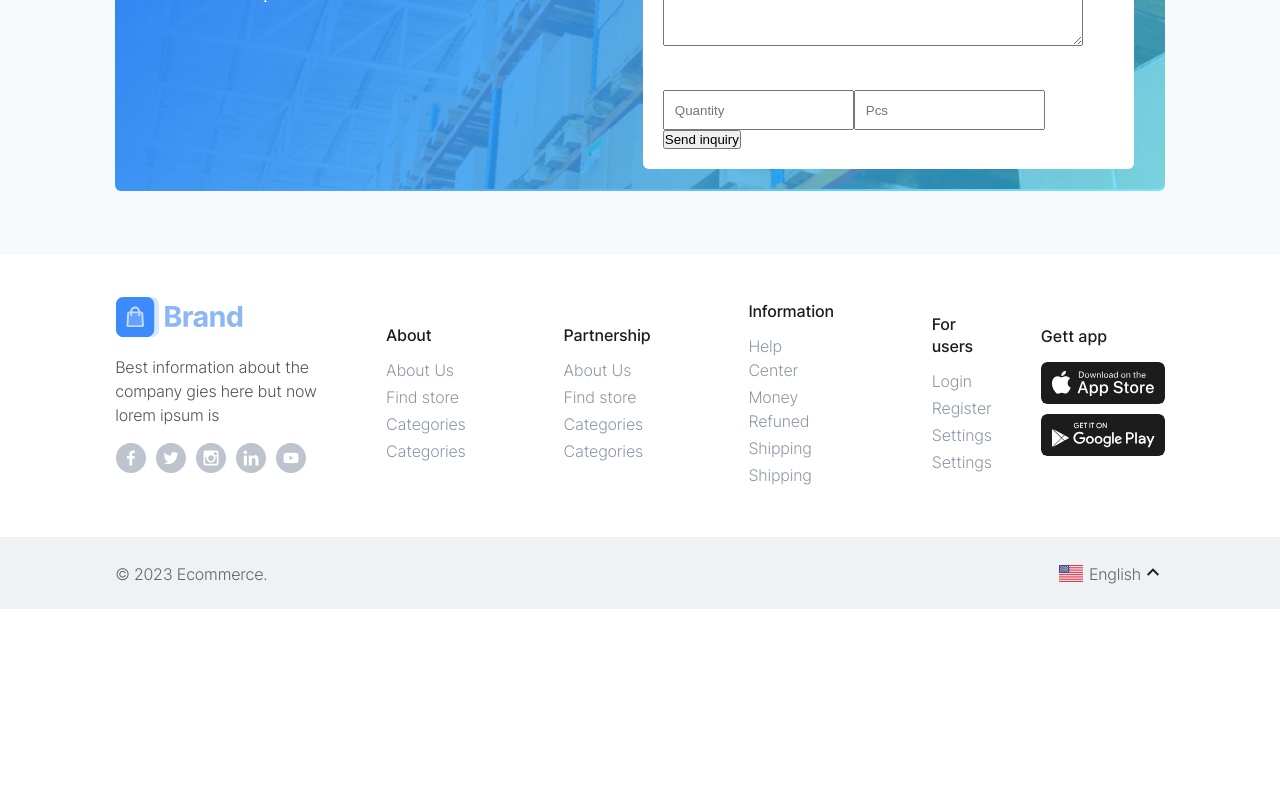
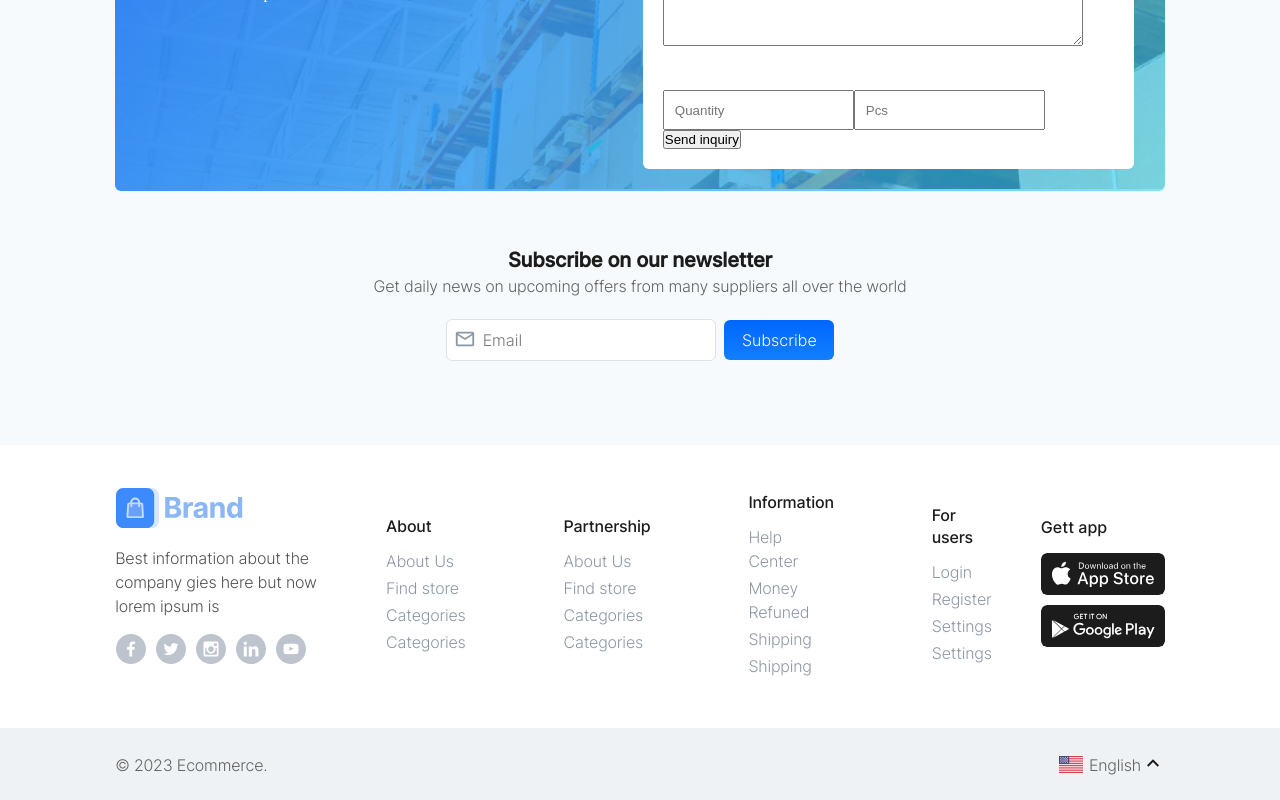
Before and after one commit to TeaChareqishvili/smart-web-project, a React (Create React App) app: page / in a window 1280 px wide. Shown: the part 1594-2394 px from the top of the page. Before the commit the page ends 2203 px from the top, so only its background shows below. Built offline with nearby package versions, Linux system fonts and the light colour scheme.

Commit message:
subscribe

```diff
--- a/src/components/firstPage/FirstPage.jsx
+++ b/src/components/firstPage/FirstPage.jsx
@@ -2,6 +2,7 @@ import { DealAndOffers } from "../dealAndOffers/DealAndOffers";
 import { Banner } from "../firstPageBanner/Banner"
  import { ElectorinicsSource } from "../sourceNow/ElectronicsSource";
  import { HomeAndOutdoor } from "../sourceNow/HomeAndOutdoor";
+import { Subscribe } from "../subscribe/Subscribe";
  import { Suppliers } from "../suppliers/Suppliers";
 import "./Style.scss";
 
@@ -13,6 +14,7 @@ const FirstPage = ()=>{
              <HomeAndOutdoor/>
             <ElectorinicsSource/>
             <Suppliers/>
+            <Subscribe/>
         </div>
     )
 }
--- /dev/null
+++ b/src/components/subscribe/Subscribe.jsx
@@ -0,0 +1,23 @@
+import "./SubscribeStyle.scss";
+import emailicon from "../../assets/email.svg";
+
+
+const Subscribe = ()=>{
+    return (
+        <div className='subscribe-wrapper'>
+            <div className="subscribe">
+                <h4>Subscribe on our newsletter</h4>
+                <p>Get daily news on upcoming offers from many suppliers all over the world</p>
+                <div className="email-input">
+                    <form>
+                    <input type="email" placeholder="Email"/>
+                    <button>Subscribe</button>
+                    <img src={emailicon} alt="icon"/>
+                    </form>
+                </div>
+            </div>
+        </div>
+    )
+}
+
+export {Subscribe}
--- /dev/null
+++ b/src/components/subscribe/SubscribeStyle.scss
@@ -0,0 +1,89 @@
+.subscribe-wrapper{
+    padding:38px;
+    display: flex;
+    align-items: center;
+    justify-content: center;
+
+    .subscribe{
+        display: flex;
+        flex-direction: column;
+        align-items: center;
+
+        h4{
+            font-size: 20px;
+            font-family: 'Inter-bold';
+            font-style: normal;
+            font-weight: 600;
+            line-height: 28px;
+            letter-spacing: -0.2px;
+            color:#1C1C1C;
+        }
+        p{
+            font-size: 16px;
+            font-family: 'Inter';
+            font-style: normal;
+            font-weight: 400;
+            line-height: 24px;
+            letter-spacing: -0.2px;
+            color:#606060;
+            margin-bottom:21px;
+
+        }
+        .email-input{
+           position:relative;
+
+           form{
+            display: flex;
+            align-items: center;
+            justify-content: center;
+           }
+
+            input{
+                padding:10px 36px;
+                max-width:274px;
+                width:100%;
+                outline:none;
+                border-radius:6px;
+                border:solid 1px#DEE2E7;
+                color:#8B96A5;
+                font-size:16px;
+                font-family:'Inter';
+
+                ::placeholder{
+                    color:#8B96A5;
+                    font-size:16px;
+                    font-family:'Inter';
+                }
+            }
+            button{
+                background: linear-gradient(0deg, #127FFF 0%,#0067FF 100%);
+                padding:0 16px;
+                border-radius:6px;
+                border:none;
+                color:#FFFFFF;
+                max-width:110px;
+                width:100%;
+                height:40px;
+                text-align: center;
+                font-size: 16px;
+                font-family: 'Inter';
+                font-style: normal;
+                font-weight: 500;
+                line-height: normal;
+                cursor: pointer;
+                margin-left:8px;
+            }
+
+            img{
+                position:absolute;
+                top:9px;
+                left:8px;
+
+            }
+
+        }
+
+
+    }
+
+}
```
Also changed, not shown: src/assets/email.svg (added).
